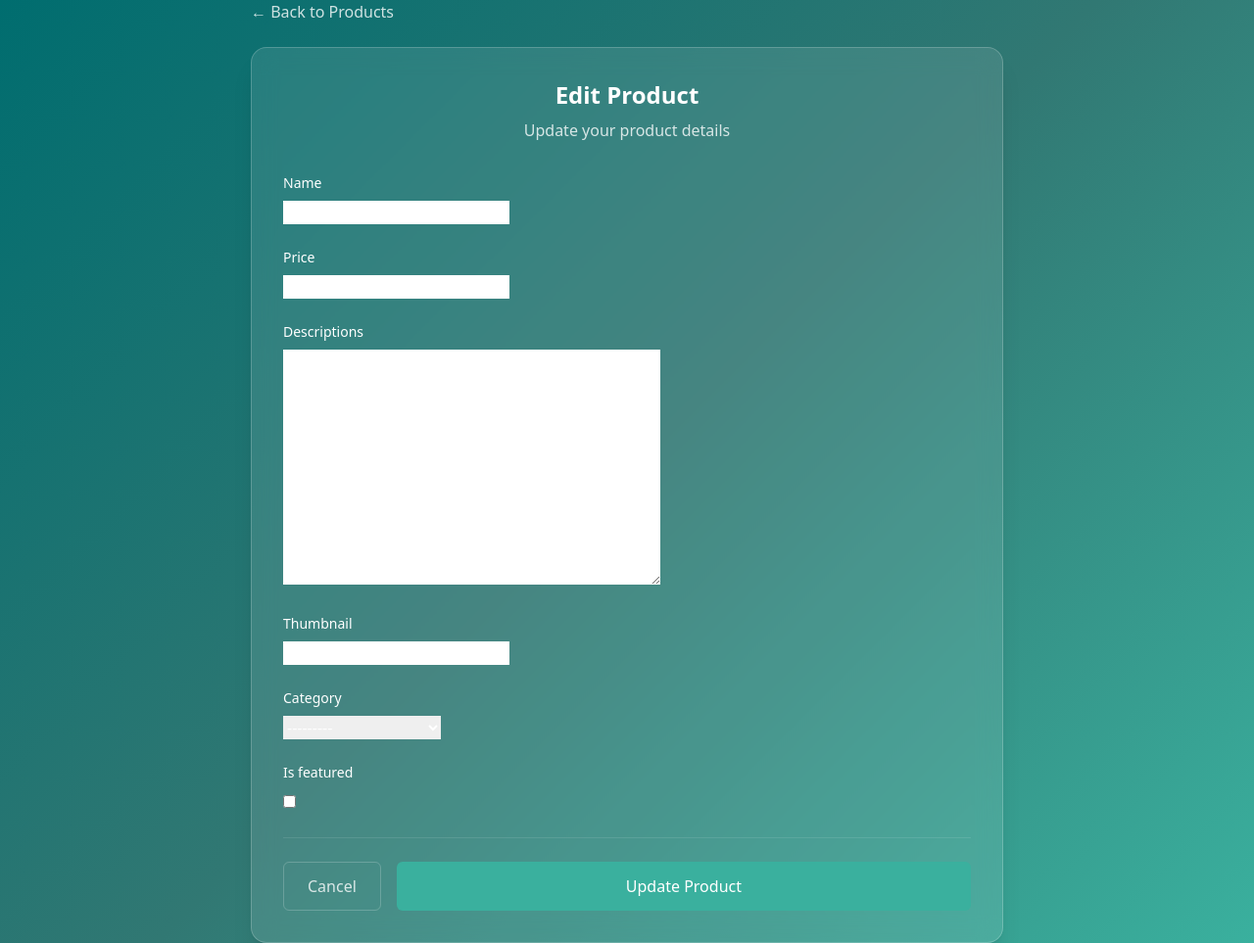
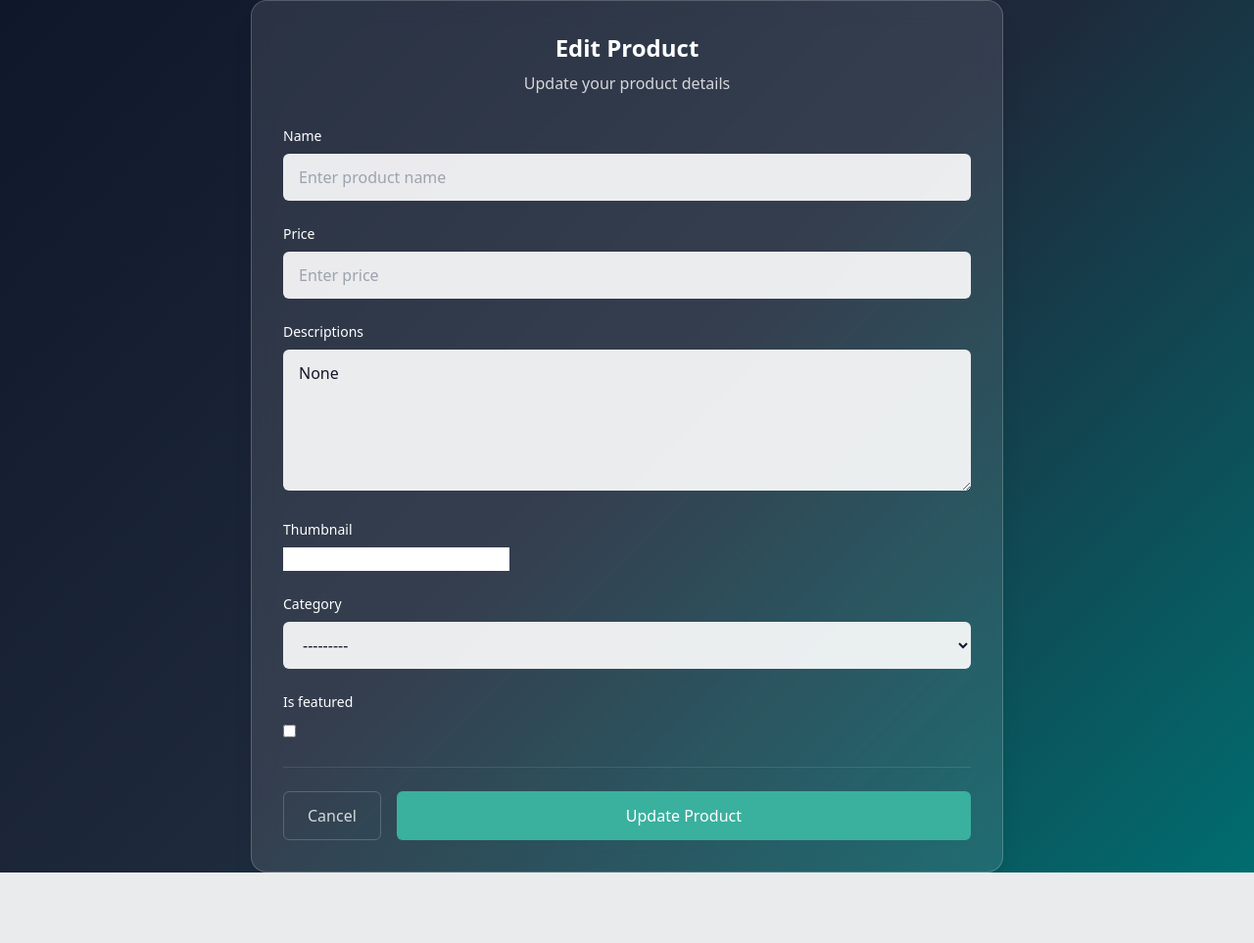
Before and after one commit to faiz-ysf/warung-football, a Django app: template main/templates/edit_product.html in a window 1280 px wide. Shown: the whole page at 98% size. After the commit the page ends 891 px from the top, so only its background shows below. Run offline with Django 5.2, Linux system fonts and the light colour scheme; the template is opened without the code that fills it: values that come from a table or form of the project are taken from there, others are empty; some libraries are stand-ins or nearby versions.

Commit message:
Perbaikan UI/UX

```diff
--- a/main/templates/edit_product.html
+++ b/main/templates/edit_product.html
@@ -7,16 +7,8 @@
 
 {% block content %}
 <div class="min-h-screen flex items-center justify-center px-4"
-     style="background: linear-gradient(135deg,#006D6F,#317873,#3AB09E);">
+     style="background:linear-gradient(135deg,#0f172a,#1e293b,#006D6F);">
   <div class="max-w-3xl w-full">
-
-    <!-- Back Navigation -->
-    <div class="mb-6">
-      <a href="{% url 'main:show_main' %}"
-         class="text-white/80 hover:text-white font-medium transition-colors">
-        ← Back to Products
-      </a>
-    </div>
 
     <!-- Glass Form Card -->
     <div class="bg-white/10 backdrop-blur-md border border-white/20 shadow-xl rounded-2xl p-8 text-white">
@@ -27,22 +19,62 @@
 
       <form method="POST" class="space-y-6">
         {% csrf_token %}
+
         {% for field in form %}
         <div>
-          <label for="{{ field.id_for_label }}" class="block text-sm font-medium mb-2">
-            {{ field.label }}
-          </label>
-          <div class="w-full">
+            <!-- Label -->
+            <label for="{{ field.id_for_label }}"
+                  class="block text-sm font-medium mb-2">
+              {{ field.label }}
+            </label>
+                <!-- Name -->
+          {% if field.name == "name" %}
+            <input type="text" id="{{ field.id_for_label }}" name="{{ field.name }}"
+                  value="{{ field.value|default_if_none:'' }}"
+                  class="w-full px-4 py-3 rounded-md bg-white/90 text-gray-900
+                          focus:outline-none focus:ring-2 focus:ring-[#3AB09E]"
+                  placeholder="Enter product name">
+
+          <!-- Price -->
+          {% elif field.name == "price" %}
+            <input type="number" step="0.01" id="{{ field.id_for_label }}" name="{{ field.name }}"
+                  value="{{ field.value|default_if_none:'' }}"
+                  class="w-full px-4 py-3 rounded-md bg-white/90 text-gray-900
+                          focus:outline-none focus:ring-2 focus:ring-[#3AB09E]"
+                  placeholder="Enter price">
+
+          {% elif field.name == "descriptions" %}
+            <textarea name="{{ field.name }}" id="{{ field.id_for_label }}" rows="5"
+                      class="w-full px-4 py-3 rounded-md bg-white/90 text-gray-900
+                            focus:outline-none focus:ring-2 focus:ring-[#3AB09E]">{{ field.value }}</textarea>
+          {% elif field.name == "category" %}
+            <select id="{{ field.id_for_label }}" name="{{ field.name }}"
+                    class="w-full px-4 py-3 rounded-md bg-white/90 text-gray-900
+                          focus:outline-none focus:ring-2 focus:ring-[#3AB09E]">
+              {% for choice in field.field.choices %}
+                <option value="{{ choice.0 }}"
+                  {% if choice.0 == field.value %}selected{% endif %}>
+                  {{ choice.1 }}
+                </option>
+              {% endfor %}
+            </select>
+
+          <!-- Fallback untuk field lain -->
+          {% else %}
             {{ field }}
-          </div>
+          {% endif %}
+
+          <!-- Helptext -->
           {% if field.help_text %}
             <p class="mt-1 text-sm text-white/70">{{ field.help_text }}</p>
           {% endif %}
+
+          <!-- Error -->
           {% for error in field.errors %}
-            <p class="mt-1 text-sm text-red-300">{{ error }}</p>
+            <p class="text-sm text-red-300">{{ error }}</p>
           {% endfor %}
         </div>
-        {% endfor %}
+      {% endfor %}
 
         <!-- Action Buttons -->
         <div class="flex flex-col sm:flex-row gap-4 pt-6 border-t border-white/10">
--- a/main/templates/product_details.html
+++ b/main/templates/product_details.html
@@ -6,8 +6,8 @@
 {% endblock meta %}
 
 {% block content %}
-<div class="min-h-screen pt-24 px-4 sm:px-6 lg:px-8"
-     style="background: linear-gradient(135deg,#006D6F,#317873,#3AB09E);">
+<div class="min-h-screen flex"
+     style="background:linear-gradient(135deg,#0f172a,#1e293b,#006D6F);">
   <div class="max-w-6xl mx-auto py-10">
 
     <!-- Back Navigation -->
```
Also changed, not shown: main/templates/add-product.html (+43 -7 lines).
